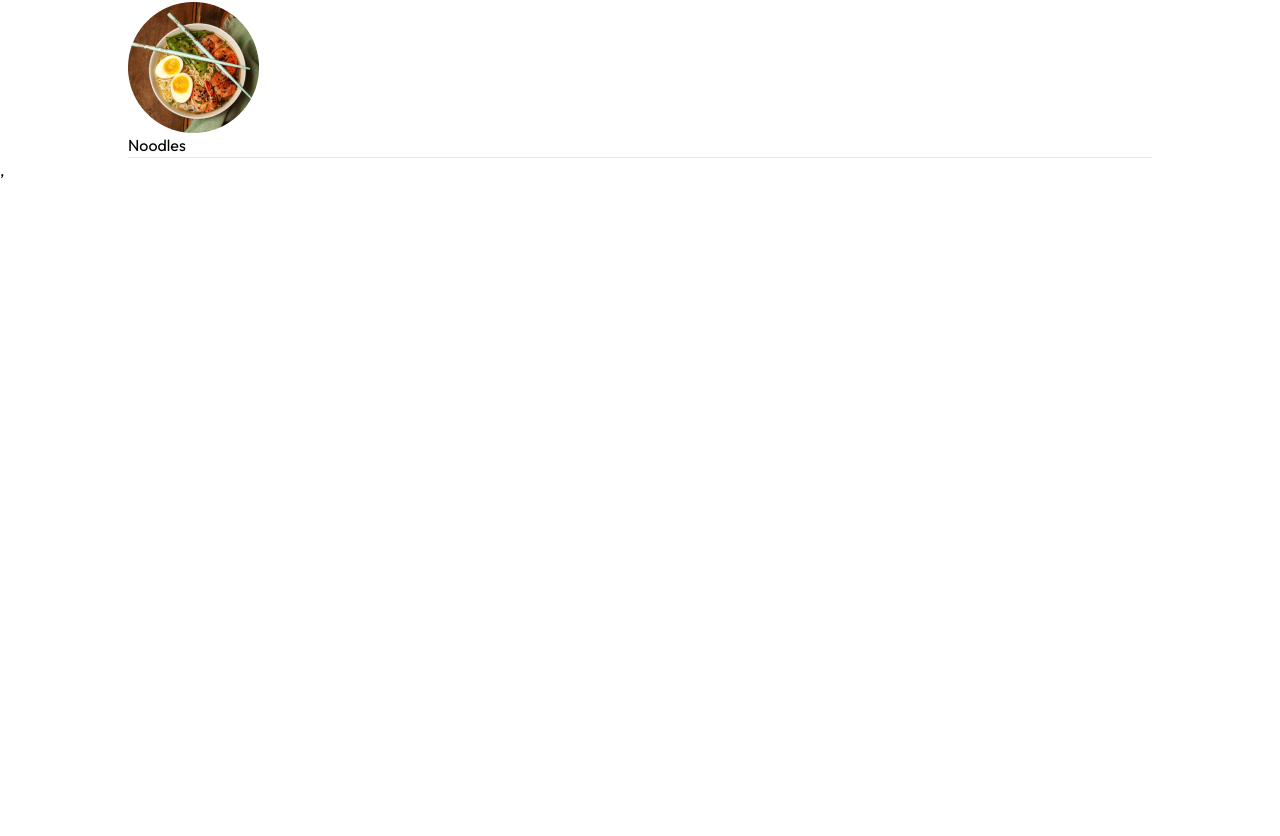
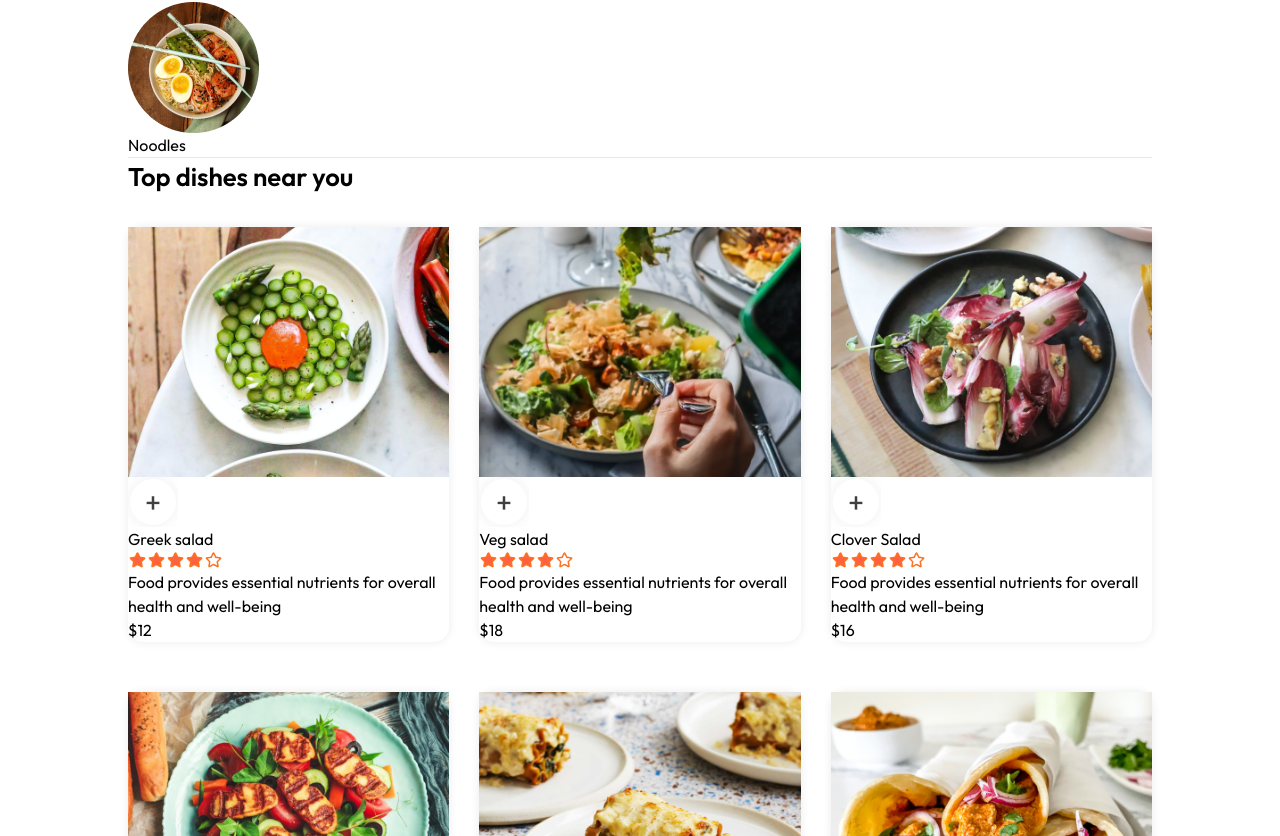
Before and after one commit to muhammadrazaq33/Food_Del, a React (Vite) app in the folder frontend/: page / in a window 1280 px wide. Shown: the part 1504-2340 px from the top of the page. Before the commit the page ends 1686 px from the top, so only its background shows below. Built offline with nearby package versions, Linux system fonts and the light colour scheme.

Commit message:
cards completed

```diff
--- /dev/null
+++ b/frontend/src/components/FoodDisplay/FoodDisplay.jsx
@@ -0,0 +1,20 @@
+import React, { useContext } from 'react'
+import { StoreContext } from '../../Context/StoreContext'
+import FoodItem from '../FoodItem/FoodItem';
+// import { food_list } from '../../assets/assets'
+
+const FoodDisplay = () => {
+    const { food_list } = useContext(StoreContext);
+  return (
+    <div className="mt-[30px]">
+      <h1 className="Food-display-heading">Top dishes near you</h1>
+      <div className="Food-display-list">
+        {food_list.map((item) => {
+          return <FoodItem key={item._id} item={item} />;
+        })}
+      </div>
+    </div>
+  );
+}
+
+export default FoodDisplay
--- /dev/null
+++ b/frontend/src/components/FoodItem/FoodItem.jsx
@@ -0,0 +1,49 @@
+import React, { useState } from 'react'
+import { assets } from '../../assets/assets'
+
+const FoodItem = ({ item }) => {
+    const [itemCount, setItemCount] = useState(0);
+    const { _id, name, image, price, description } = item;
+  return (
+    <div className="food_item">
+      {/* item img */}
+      <div className="relative">
+        <img className="rounded-t-[15px] w-[100%]" src={image} alt="" />
+        {!itemCount ? (
+          <img
+            className="w-[35px] absolute bottom-[15px] right-[15px] rounded-[50%] cursor-pointer"
+            onClick={() => setItemCount((prev) => prev + 1)}
+            src={assets.add_icon_white}
+          />
+        ) : (
+          <div className="absolute bottom-[15px] right-[15px] flex items-center gap-[10px] bg-[white] p-[6px] rounded-[50px] " >
+            <img className='w-[30px]'
+              onClick={() => setItemCount((prev) => prev - 1)}
+              src={assets.remove_icon_red}
+              alt=""
+            />
+            <p>{itemCount}</p>
+            <img className='w-[30px]'
+              onClick={() => setItemCount((prev) => prev + 1)}
+              src={assets.add_icon_green}
+              alt=""
+            />
+          </div>
+        )}
+      </div>
+      {/* item info */}
+      <div className="p-[20px]">
+        <div className="flex justify-between items-center mb-[10px]">
+          <p className="text-[20px] font-medium">{name}</p>
+          <img className="w-[70px]" src={assets.rating_starts} alt="" />
+        </div>
+        <p className="text-[#676767] text-[12px]">{description}</p>
+        <p className="text-[tomato] text-[22px] my-[10px] font-medium">
+          ${price}
+        </p>
+      </div>
+    </div>
+  );
+}
+
+export default FoodItem
--- a/frontend/src/index.css
+++ b/frontend/src/index.css
@@ -52,3 +52,22 @@ body::-webkit-scrollbar{
   padding: 2px;
   border-radius: 50%;
 }
+.Food-display-heading{
+  font-size: max(2vw,24px);
+  font-weight: 600;
+}
+.Food-display-list{
+  display: grid;
+  grid-template-columns: repeat(auto-fill,minmax(240px,1fr));
+  margin-top: 30px;
+  gap: 30px;
+  row-gap: 50px;
+}
+.food_item{
+  width: 100%;
+  margin: auto;
+  border-radius: 15px;
+  box-shadow: 0px 0px 10px #00000015;
+  transition: 0.3s;
+  animation: fadeIn 1s;
+}
--- a/frontend/src/pages/Home/Home.jsx
+++ b/frontend/src/pages/Home/Home.jsx
@@ -1,6 +1,7 @@
 import React, { useState } from 'react'
 import Header from '../../components/Header/Header'
 import ExploreMenu from '../../components/ExploreMenu/ExploreMenu'
+import FoodDisplay from '../../components/FoodDisplay/FoodDisplay';
 
 const Home = () => {
   const [category, setCategory] = useState("All");
@@ -8,6 +9,7 @@ const Home = () => {
     <div>
           <Header />
       <ExploreMenu category={category} setCategory={setCategory} />
+      <FoodDisplay category={category} />
     </div>
   )
 }
```
